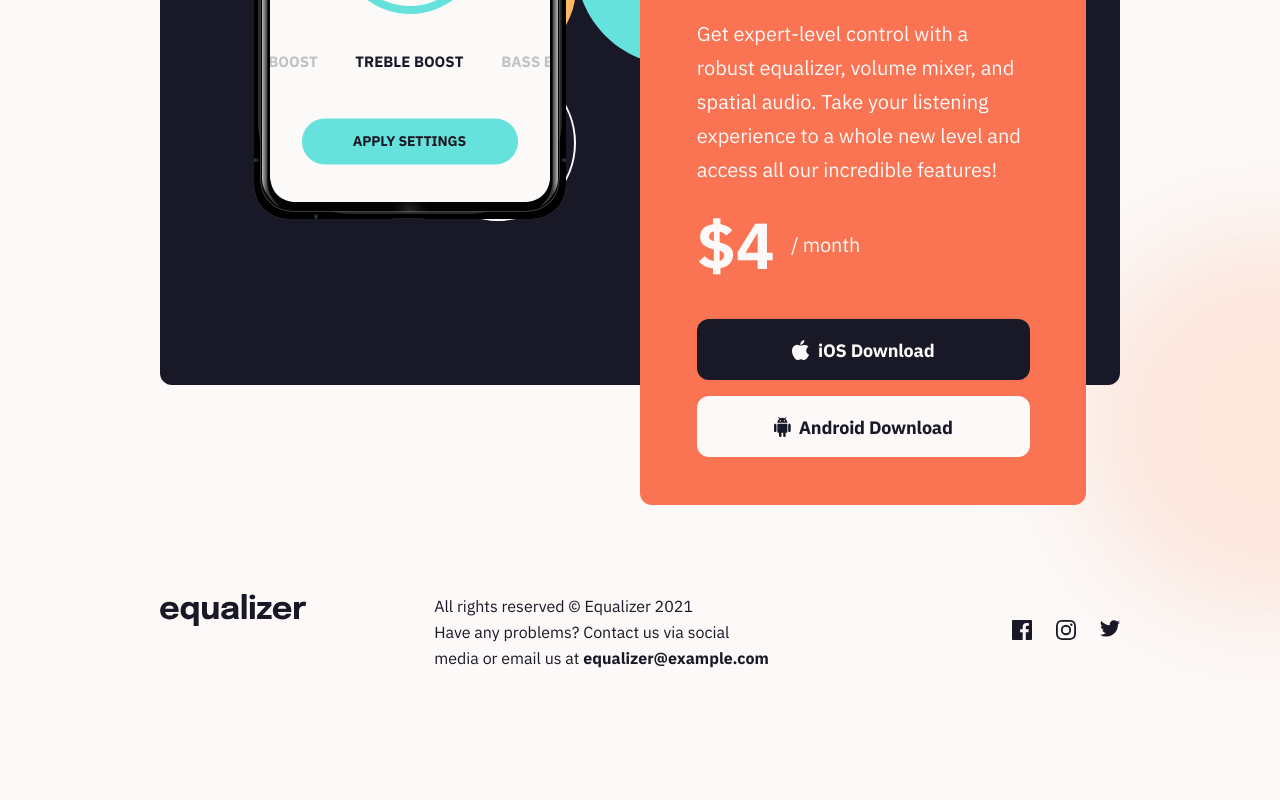
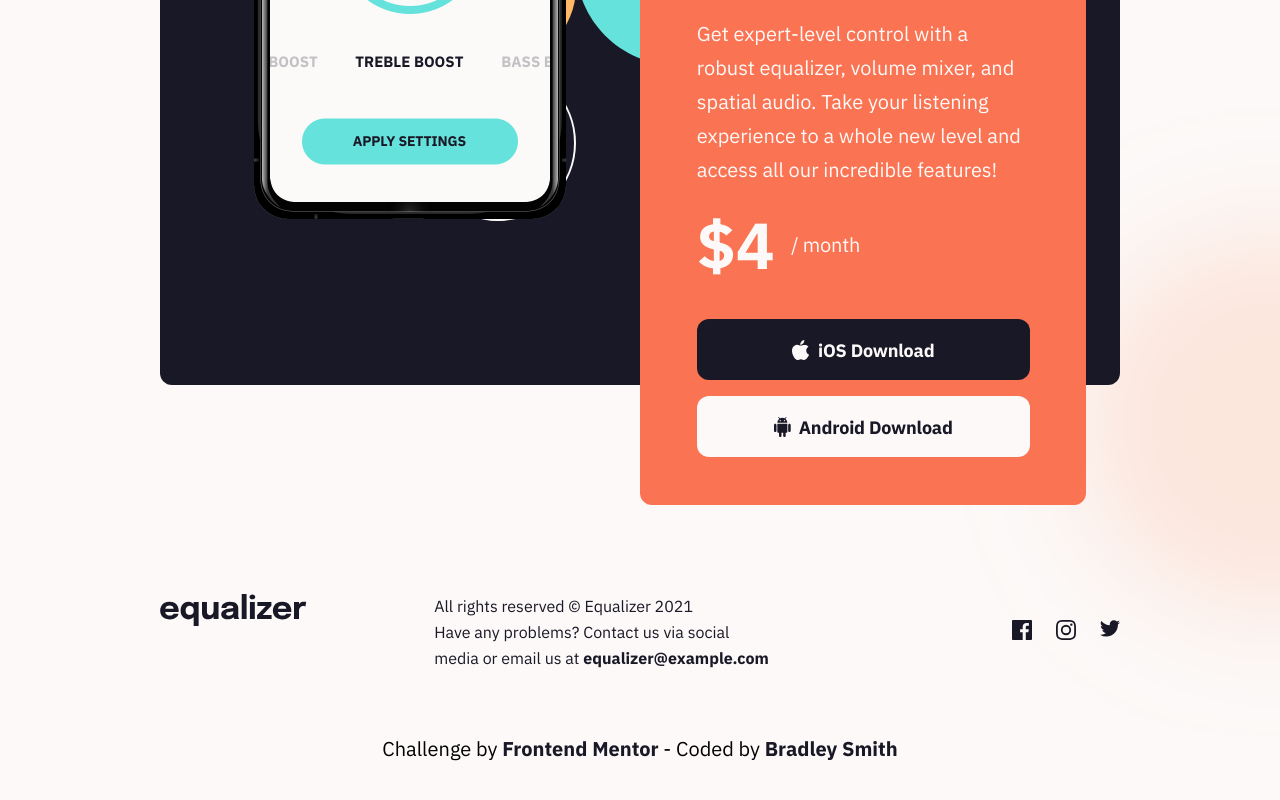
Before and after one commit to bradleyhop/frontend-mentor-equalizer, a Vue app: page / in a window 1280 px wide. Shown: the part 1069-1869 px from the top of the page. Before the commit the page ends 1804 px from the top, so only its background shows below. Built offline with nearby package versions, Linux system fonts and the light colour scheme.

Commit message:
add attributes for project and author to footer

```diff
--- a/src/components/EqFooter.vue
+++ b/src/components/EqFooter.vue
@@ -76,6 +76,27 @@ export default {
         <!-- footer-container -->
       </div>
       <!-- .footer-wrapper -->
+    </div>
+
+    <div class="attributes">
+      <p>
+        Challenge by
+        <a
+          href="https://www.frontendmentor.io/challenges/equalizer-landing-page-7VJ4gp3DE"
+          target="_blank"
+          class="project-link"
+          rel="noopener noreferrer"
+          >Frontend Mentor</a
+        >
+        - Coded by
+        <a
+          href="https://github.com/bradleyhop/frontend-mentor-equalizer"
+          target="_blank"
+          class="project-link"
+          rel="noopener noreferrer"
+          >Bradley Smith</a
+        >
+      </p>
     </div>
   </footer>
 </template>
@@ -184,4 +205,20 @@ export default {
       brightness(101%) contrast(96%);
   }
 }
+
+.attributes {
+  text-align: center;
+  margin-bottom: 3rem;
+  font-size: 1.25rem;
+}
+
+.project-link {
+  text-decoration: none;
+  font-weight: bold;
+  color: $blackish;
+
+  &:hover {
+    color: $orangish;
+  }
+}
 </style>
```
